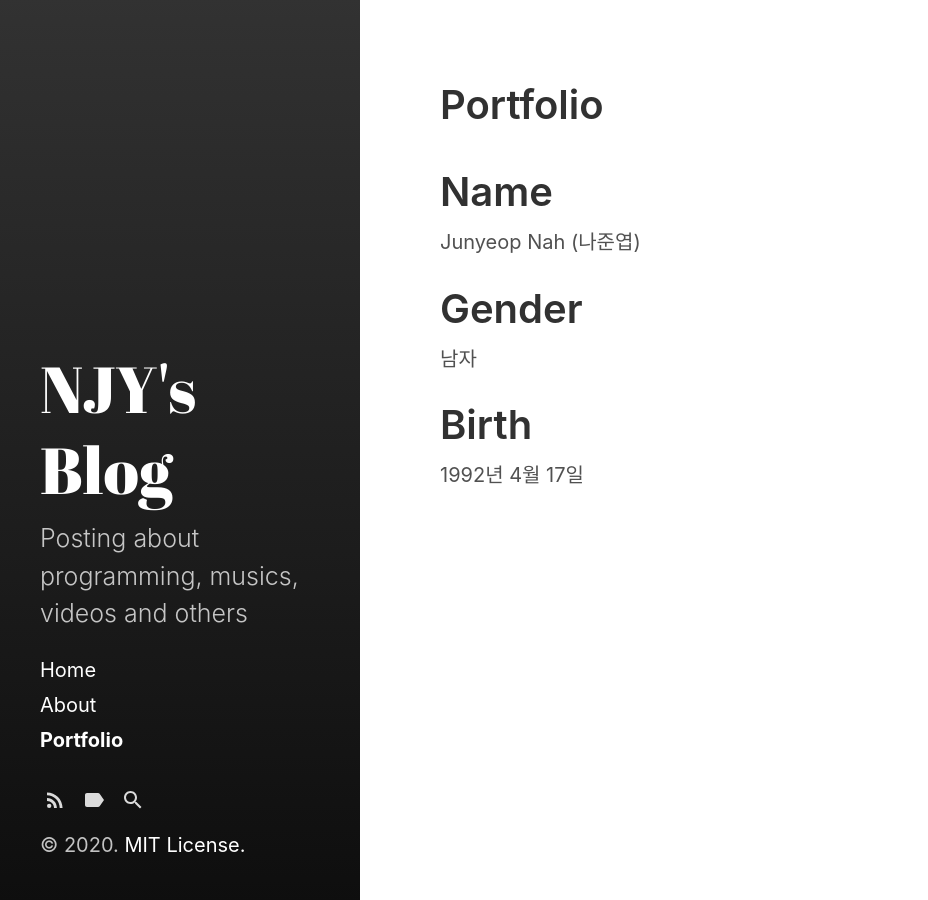
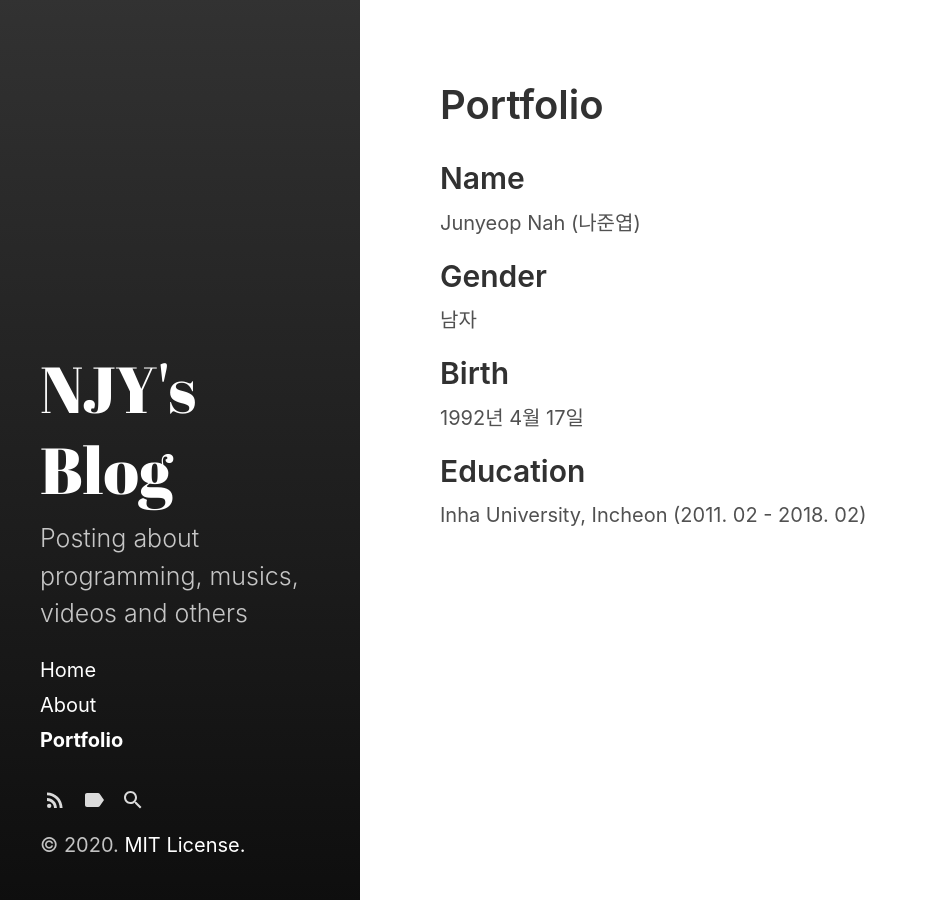
Before and after one commit to jynah92/jynah92.github.io, a Jekyll site: the page built from category/portfolio.md, in a window 1280 px wide. Shown: the whole page, without its empty margins (0-928 px from the left). Built offline with Jekyll 4.4.1, drawn with Linux system fonts in a browser that asks for light colours.

Commit message:
Update portfolio.md

```diff
--- a/category/portfolio.md
+++ b/category/portfolio.md
@@ -3,11 +3,14 @@ layout: category
 title: Portfolio
 ---
 
-# Name
+## Name
 Junyeop Nah (나준엽)
 
-# Gender
+## Gender
 남자
 
-# Birth
+## Birth
 1992년 4월 17일
+
+## Education
+Inha University, Incheon (2011. 02 - 2018. 02)
```
